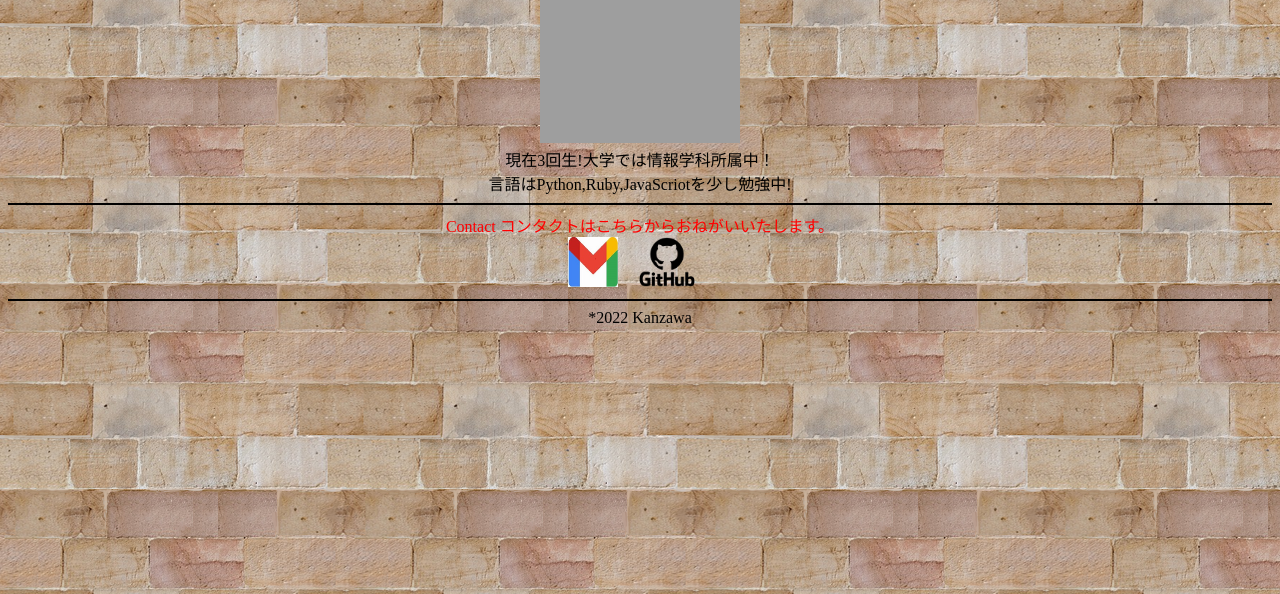
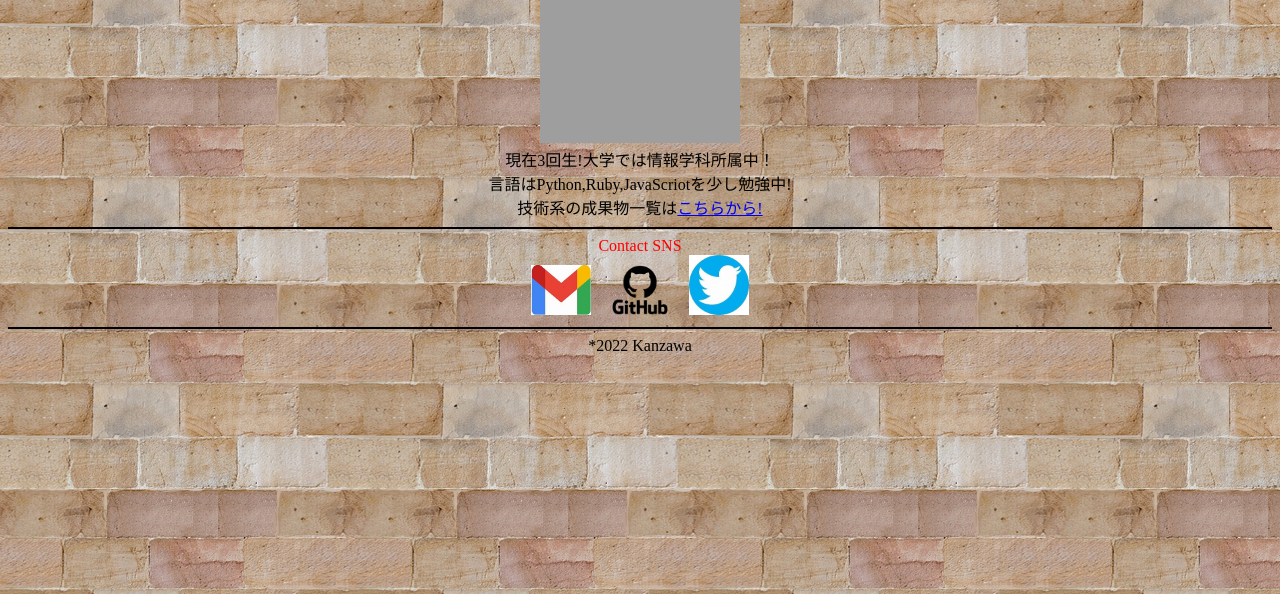
Before and after one commit to kansan-kansan/Heroku, a Flask app: page / in a window 1280 px wide. Shown: the part 206-800 px from the top of the page. Run offline with Flask 2, Linux system fonts and the light colour scheme; grey boxes are pictures that could not be loaded.

Commit message:
Twitter add

```diff
--- a/templates/hello.html
+++ b/templates/hello.html
@@ -13,15 +13,17 @@
     <hr color="black">
     <img src="./images/back1.png" width="200" height="250"><br>
     現在3回生!大学では情報学科所属中！<br>
-    言語はPython,Ruby,JavaScriotを少し勉強中!
+    言語はPython,Ruby,JavaScriotを少し勉強中!<br>
+    技術系の成果物一覧は<a href="./deliverables.html">こちらから!</a>
 
 
     <hr color="black">
     <div id="cont" class="cont">
-    Contact  コンタクトはこちらからおねがいいたします。
+    Contact  SNS
     </div>
-    <a href="mailto:2011140063k@ed.fuk.kindai.ac.jp"><img src="./images/gmai.jpg" alt="Gmail" width="50" height="50"></a>
-    <a href="https://github.com/kansan-kansan"><img src="./images/Git.png" alt="Gmail" width="90" height="50"></a>
+    <a href="mailto:2011140063k@ed.fuk.kindai.ac.jp"><img src="./images/gmai.jpg" alt="Gmail" width="60" height="50"></a>
+    <a href="https://github.com/kansan-kansan"><img src="./images/Git.png" alt="github" width="90" height="50"></a>
+    <a href="https://twitter.com/a_kansan_kansan"><img src="./images/twitter_logo.jpg" alt="Twitter" width="60" height="60"></a>
     <hr color="black">
     <footer style="text-align: center">
         *2022 Kanzawa
```
Also changed, not shown: templates/deliverables.html (added, +15 -0 lines), templates/images/twitter_logo.jpg (added).
